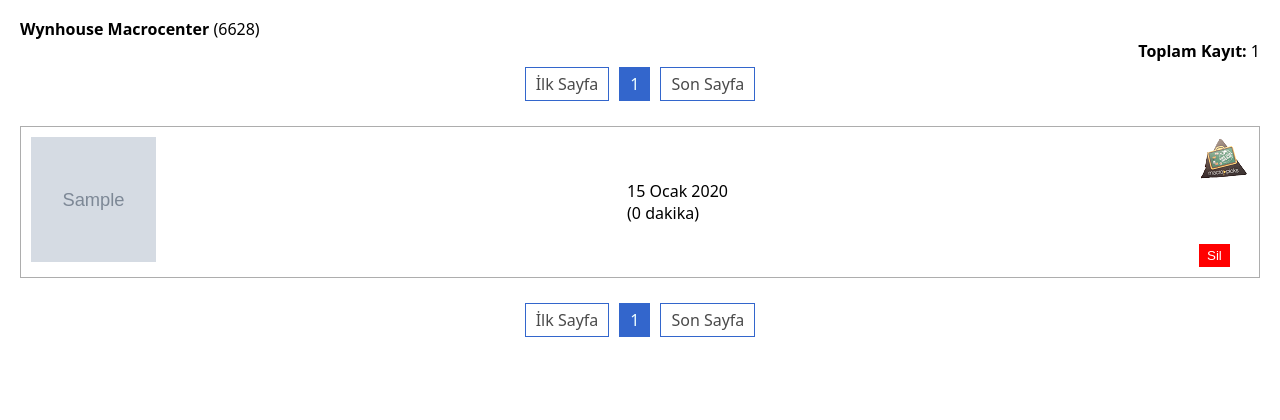
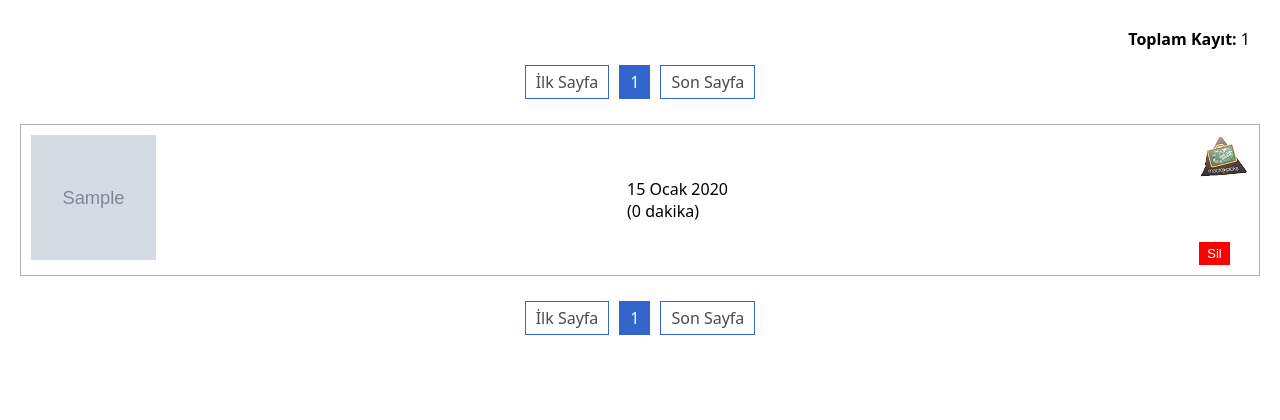
Before and after one commit to logistus/macro_tett, a Django app: page / in a window 1280 px wide. Shown: the part 62-482 px from the top of the page. Run offline with Django 4.2, Linux system fonts and the light colour scheme; tables that the repository leaves empty hold one stand-in row (values such as "Sample post"); grey boxes marked "Sample" are stand-in pictures.

Commit message:
latest updates

```diff
--- a/templates/products/product_list.html
+++ b/templates/products/product_list.html
@@ -3,8 +3,7 @@
 
 {% block content %}
 {% if products %}
-<div><strong>Wynhouse Macrocenter</strong> (6628)</div>
-<div class="align-right"><strong>Toplam Kayıt: </strong> {{ products.count }}</div>
+<div class="align-right" style="padding: 10px;"><strong>Toplam Kayıt: </strong> {{ products.count }}</div>
 <div class="pagination">
   <a href="?page=1" class="page">İlk Sayfa</a>
   {% for i in page_obj.paginator.page_range %}
```
